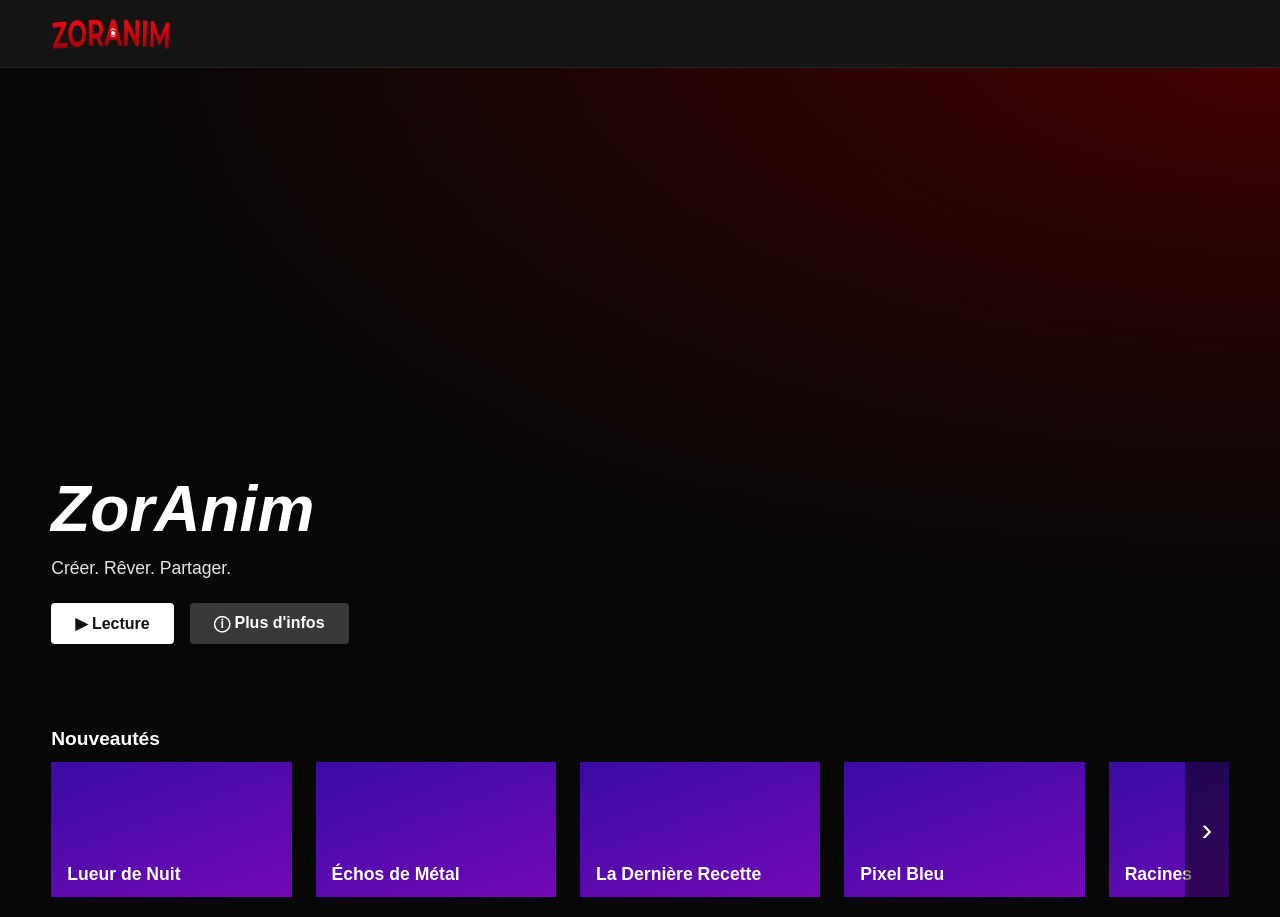
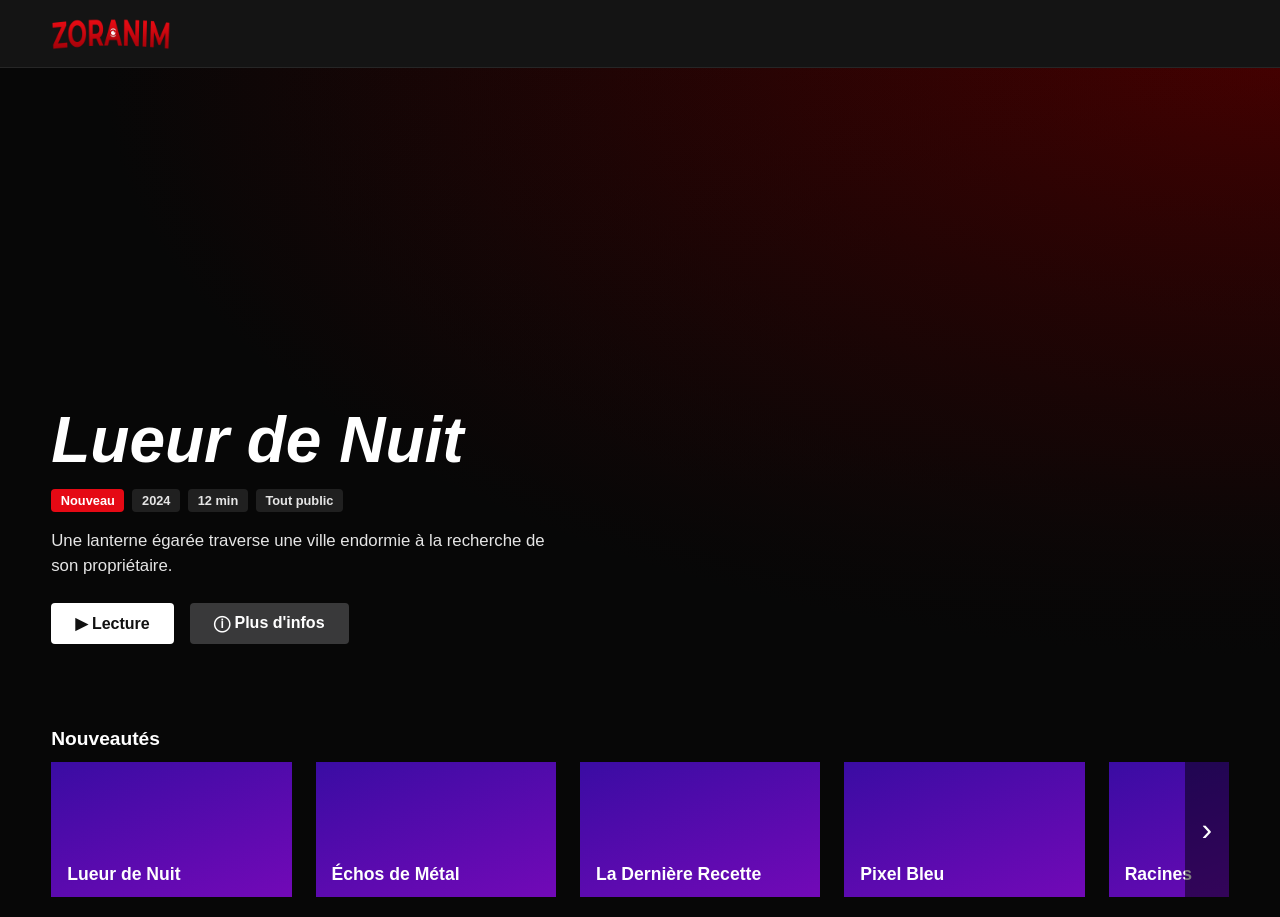
Before and after one commit to b-alvd/ZorAnim, a Next.js app: page / in a window 1280 px wide. Built offline with nearby package versions, Linux system fonts and the light colour scheme.

Commit message:
Add cycling hero with synopsis, badges, and crossfade transition

```diff
--- a/src/app/page.tsx
+++ b/src/app/page.tsx
@@ -5,7 +5,7 @@ import { films } from "@/data/mock";
 export default function Home() {
   return (
     <main>
-      <Hero />
+      <Hero films={films} />
       <Row title="Nouveautés" films={films} />
     </main>
   );
--- a/src/components/Hero/Hero.module.css
+++ b/src/components/Hero/Hero.module.css
@@ -19,17 +19,46 @@
   z-index: 1;
   padding: 0 clamp(1rem, 4vw, 3.5rem) 4rem;
   max-width: 620px;
+  opacity: 0;
+  transition: opacity 0.5s ease;
+}
+
+.content.visible {
+  opacity: 1;
 }
 
 .title {
-  font-size: clamp(2.5rem, 6vw, 4rem);
+  font-size: clamp(1.8rem, 5vw, 4rem);
   font-weight: 900;
   font-style: italic;
   margin-bottom: 0.75rem;
+  white-space: nowrap;
 }
 
-.tagline {
-  font-size: 1.1rem;
+.badges {
+  display: flex;
+  align-items: center;
+  gap: 0.5rem;
+  margin-bottom: 1rem;
+}
+
+.badge {
+  font-size: 0.8rem;
+  font-weight: 600;
+  color: #e5e5e5;
+  background: rgba(255, 255, 255, 0.1);
+  border-radius: 4px;
+  padding: 0.25rem 0.6rem;
+}
+
+.newBadge {
+  color: #fff;
+  background: var(--accent, #e50914);
+}
+
+.synopsis {
+  font-size: 1.05rem;
+  line-height: 1.5;
   color: #e5e5e5;
   margin-bottom: 1.5rem;
 }
--- a/src/components/Hero/Hero.tsx
+++ b/src/components/Hero/Hero.tsx
@@ -1,12 +1,42 @@
+"use client";
+
+import { useEffect, useState } from "react";
+import type { Film } from "@/data/mock";
 import styles from "./Hero.module.css";
 
-export default function Hero() {
+const INTERVAL_MS = 6000;
+const FADE_MS = 500;
+
+export default function Hero({ films }: { films: Film[] }) {
+  const [index, setIndex] = useState(0);
+  const [visible, setVisible] = useState(true);
+
+  useEffect(() => {
+    if (films.length <= 1) return;
+    const id = setInterval(() => {
+      setVisible(false);
+      setTimeout(() => {
+        setIndex((i) => (i + 1) % films.length);
+        setVisible(true);
+      }, FADE_MS);
+    }, INTERVAL_MS);
+    return () => clearInterval(id);
+  }, [films.length]);
+
+  const film = films[index];
+
   return (
     <section className={styles.hero}>
       <div className={styles.shade} />
-      <div className={styles.content}>
-        <h1 className={styles.title}>ZorAnim</h1>
-        <p className={styles.tagline}>Créer. Rêver. Partager.</p>
+      <div className={`${styles.content} ${visible ? styles.visible : ""}`}>
+        <h1 className={styles.title}>{film.title}</h1>
+        <div className={styles.badges}>
+          {film.isNew && <span className={`${styles.badge} ${styles.newBadge}`}>Nouveau</span>}
+          <span className={styles.badge}>{film.year}</span>
+          <span className={styles.badge}>{film.duration}</span>
+          <span className={styles.badge}>{film.rating}</span>
+        </div>
+        <p className={styles.synopsis}>{film.synopsis}</p>
         <div className={styles.actions}>
           <button className={styles.playBtn}>▶ Lecture</button>
           <button className={styles.infoBtn}>ⓘ Plus d&apos;infos</button>
--- a/src/data/mock.ts
+++ b/src/data/mock.ts
@@ -1,13 +1,62 @@
 export type Film = {
   id: string;
   title: string;
+  synopsis: string;
+  year: number;
+  duration: string;
+  rating: string;
+  isNew?: boolean;
 };
 
 export const films: Film[] = [
-  { id: "1", title: "Lueur de Nuit" },
-  { id: "2", title: "Échos de Métal" },
-  { id: "3", title: "La Dernière Recette" },
-  { id: "4", title: "Pixel Bleu" },
-  { id: "5", title: "Racines" },
-  { id: "6", title: "Signal Perdu" },
+  {
+    id: "1",
+    title: "Lueur de Nuit",
+    synopsis: "Une lanterne égarée traverse une ville endormie à la recherche de son propriétaire.",
+    year: 2024,
+    duration: "12 min",
+    rating: "Tout public",
+    isNew: true,
+  },
+  {
+    id: "2",
+    title: "Échos de Métal",
+    synopsis: "Dans une usine abandonnée, un robot oublié découvre ce qu'il reste de l'humanité.",
+    year: 2023,
+    duration: "18 min",
+    rating: "12+",
+  },
+  {
+    id: "3",
+    title: "La Dernière Recette",
+    synopsis: "Un chef vieillissant transmet son dernier secret culinaire à son petit-fils.",
+    year: 2022,
+    duration: "9 min",
+    rating: "Tout public",
+  },
+  {
+    id: "4",
+    title: "Pixel Bleu",
+    synopsis: "Un petit personnage de jeu vidéo tente de s'échapper de son propre monde en 8-bit.",
+    year: 2024,
+    duration: "7 min",
+    rating: "Tout public",
+    isNew: true,
+  },
+  {
+    id: "5",
+    title: "Racines",
+    synopsis: "Une forêt se souvient de chaque être qui a vécu sous ses branches.",
+    year: 2021,
+    duration: "15 min",
+    rating: "Tout public",
+  },
+  {
+    id: "6",
+    title: "Signal Perdu",
+    synopsis: "Un opérateur radio capte un message venu d'un futur qui ne devrait pas exister.",
+    year: 2023,
+    duration: "22 min",
+    rating: "14+",
+  },
 ];
```
